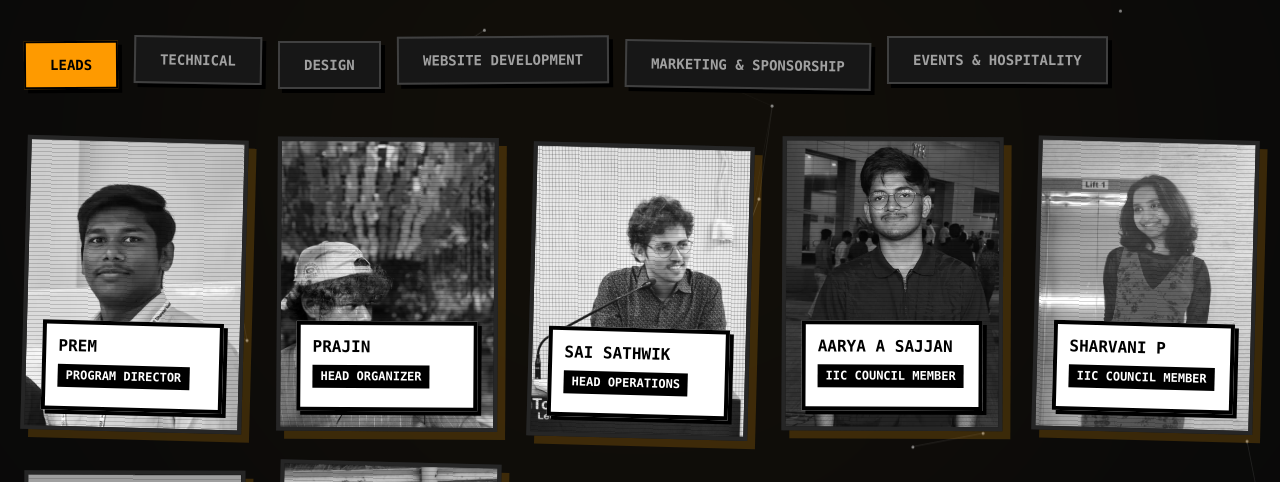
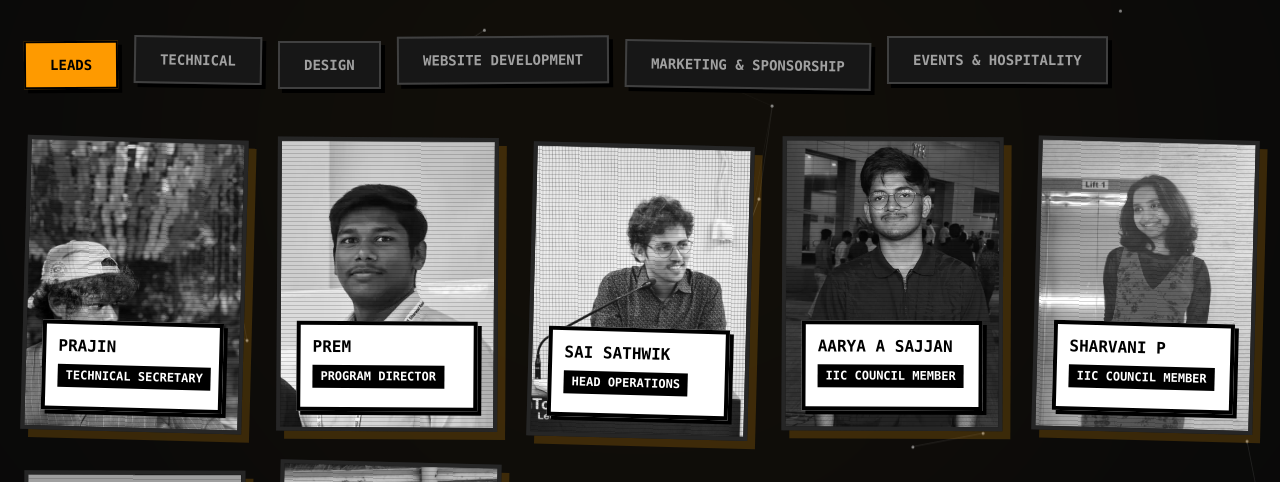
Before and after one commit to rd6260/h2f_26, a Next.js app: page / in a window 1280 px wide. Shown: the part 10720-11202 px from the top of the page. Built offline with nearby package versions, Linux system fonts and the light colour scheme; no server answers; grey boxes are pictures that could not be loaded; some icons are missing.

Commit message:
Update Prajin's designation in TeamSection

```diff
--- a/components/sections/TeamSection.tsx
+++ b/components/sections/TeamSection.tsx
@@ -19,8 +19,8 @@ const departments: DepartmentGroup[] = [
   {
     name: 'Leads',
     members: [
+      { name: 'Prajin', designation: 'Technical Secretary', photo: '/team-2/leads/prajin.webp' },
       { name: 'Prem', designation: 'Program Director', photo: '/team-2/leads/thirupati-koppera-prem-sagar.webp' },
-      { name: 'Prajin', designation: 'Head Organizer', photo: '/team-2/leads/prajin.webp' },
       { name: 'Sai Sathwik', designation: 'Head Operations', photo: '/team-2/leads/cheera-sai-sathwik.webp' },
       { name: 'Aarya A Sajjan', designation: 'IIC Council Member', photo: '/team-2/leads/aarya.webp' },
       { name: 'Sharvani P', designation: 'IIC Council Member', photo: '/team-2/leads/sharvani-p.webp' },
```
